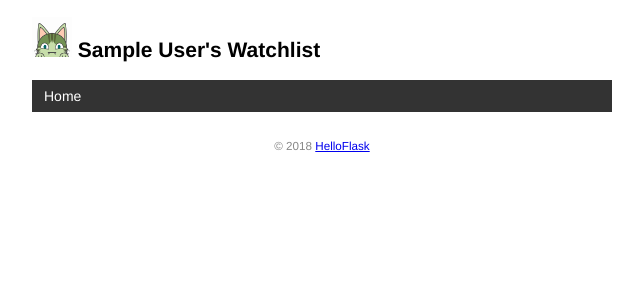
After one commit to DestroyLee/watchlist, a Flask app: template templates/base.html in a window 1280 px wide. The commit adds this page. Shown: the top 300 px of the page, without its empty margins (318-961 px from the left). Run offline with Flask 2, Linux system fonts and the light colour scheme; the template is opened without the code that fills it: values that come from a table or form of the project are taken from there, others are empty; tables that the repository leaves empty hold one stand-in row (values such as "Sample post").

Commit message:
Add a bast template and error template

```diff
--- a/app.py
+++ b/app.py
@@ -12,6 +12,7 @@ db = SQLAlchemy(app)
 
 app.config['SQLALCHEMY_DATABASE_URI'] = 'sqlite:////' + os.path.join(app.root_path, 'dara.db')
 app.config['SQLALCHEMY_TRACK_MODIFICATIONS'] = False  # 关闭对模型修改的监控
+
 
 
 class User(db.Model):
@@ -54,8 +55,18 @@ def forge():
     click.echo('Done.')
 
 
+@app.context_processor
+def inject_user():
+    user = User.query.first()
+    return dict(user=user)
+
+
 @app.route('/')
 def index():
-    user = User.query.first()
     movies = Movie.query.all()
-    return render_template('index.html', user=user, movies=movies)
+    return render_template('index.html', movies=movies)
+
+
+@app.errorhandler(404)
+def page_not_find(e):
+    return render_template('404.html'), 404
--- a/static/style.css
+++ b/static/style.css
@@ -46,3 +46,41 @@ footer {
     margin: 0 auto;
     height: 100px;
 }
+
+nav ul {
+    list-style-type: none;
+    margin: 0;
+    padding: 0;
+    overflow: hidden;
+    background-color: #333;
+}
+
+nav li {
+    float: left;
+}
+
+nav li a {
+    display: block;
+    color: white;
+    text-align: center;
+    padding: 8px 12px;
+    text-decoration: none;
+}
+
+nav li a:hover {
+    background-color: #111;
+}
+
+.float-right {
+    float: right;
+}
+
+.imdb {
+    font-size: 12px;
+    font-weight: bold;
+    color: black;
+    text-decoration: none;
+    background: #F5C518;
+    border-radius: 5px;
+    padding: 3px 5px;
+}
--- /dev/null
+++ b/templates/base.html
@@ -0,0 +1,27 @@
+<!DOCTYPE html>
+<html lang="en">
+<head>
+    {% block head %}
+    <meta charset="utf-8">
+    <meta name="viewport" content="width=device-width, initial-scale=1.0">
+    <title>{{ user.name }}'s Watchlist</title>
+    <link rel="icon" href="{{ url_for('static', filename='favicon.ico') }}">
+    <link rel="stylesheet" href="{{ url_for('static', filename='style.css') }}" type="text/css">
+    {% endblock %}
+</head>
+<body>
+    <h2>
+        <img alt="Avatar" class="avatar" src="{{ url_for('static', filename='images/avatar.png') }}">
+        {{ user.name }}'s Watchlist
+    </h2>
+    <nav>
+        <ul>
+            <li><a href="{{ url_for('index') }}">Home</a></li>
+        </ul>
+    </nav>
+    {% block content %}{% endblock %}
+    <footer>
+        <small>&copy; 2018 <a href="http://helloflask.com/tutorial">HelloFlask</a></small>
+    </footer>
+</body>
+</html>
```
Also changed, not shown: templates/404.html (added, +12 -0 lines), templates/index.html (+14 -25 lines).
